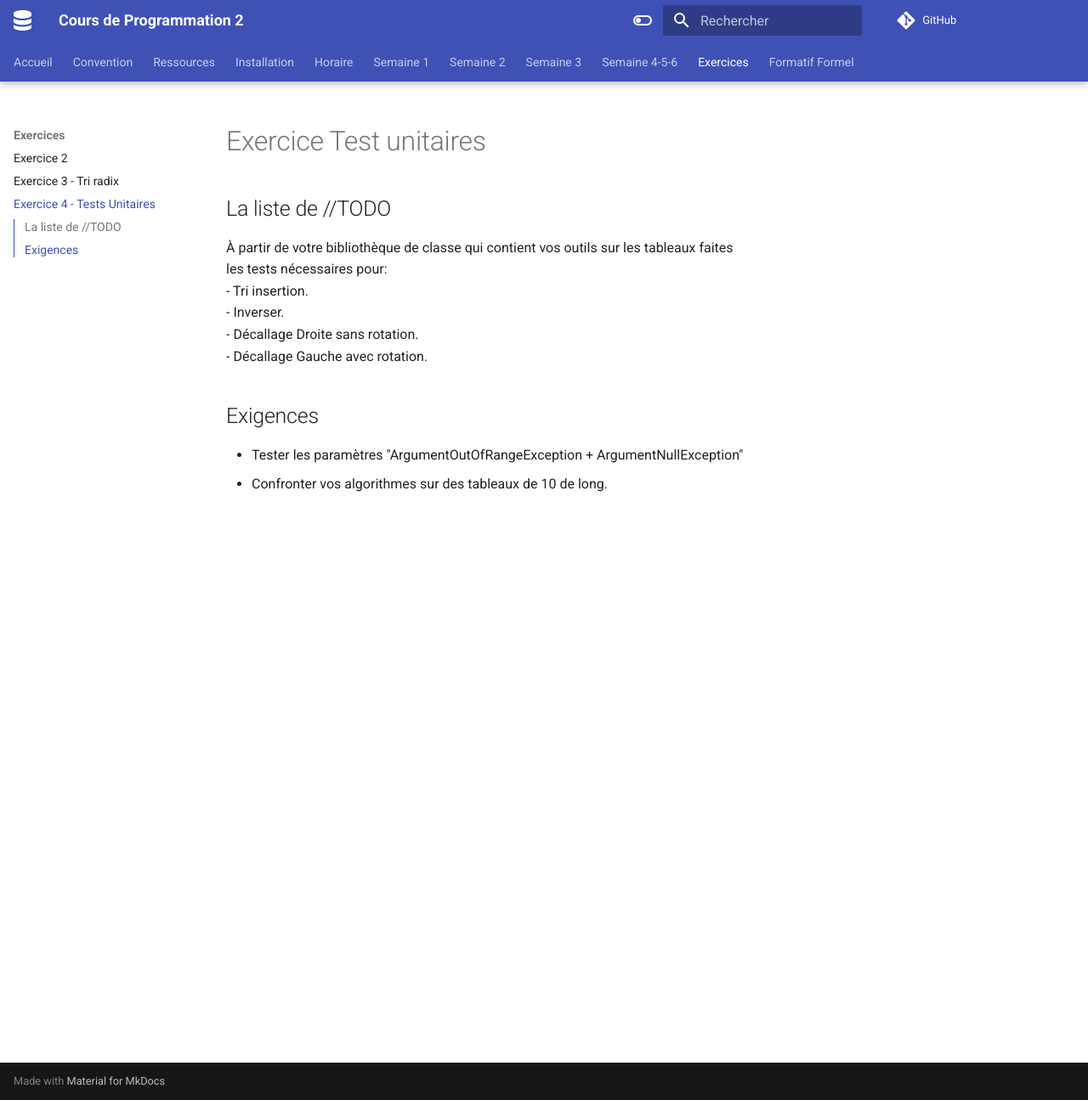
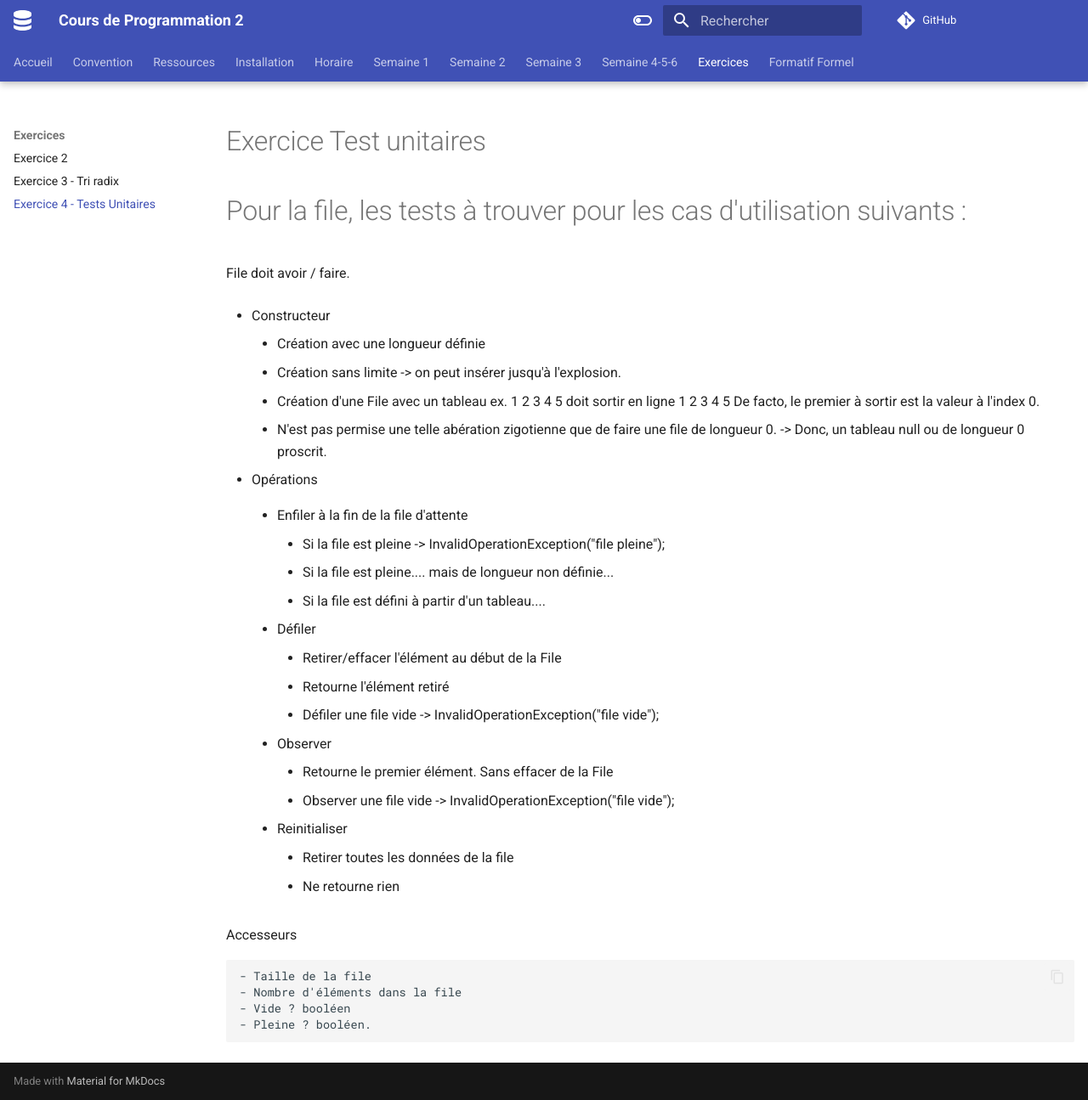
Before and after one commit to TousignantSimon-P2/TousignantSimon-P2.github.io, an MkDocs documentation site: the page built from docs/exercices/exercice_test_unitaires1.md, in a window 1280 px wide and 1295 px high. Shown: the whole window at 85% size. Built offline with MkDocs 1.6.1 and Material for MkDocs 9.7.7, drawn with Linux system fonts in a browser that asks for light colours; comment, search, counter and statistics services are not loaded.

```diff
--- a/docs/exercices/exercice_test_unitaires1.md
+++ b/docs/exercices/exercice_test_unitaires1.md
@@ -1,15 +1,40 @@
 # Exercice Test unitaires
 
-## La liste de //TODO
+# Pour la file, les tests à trouver pour les cas d'utilisation suivants :
+File doit avoir / faire.
 
-À partir de votre bibliothèque de classe qui contient vos outils sur les tableaux faites
-les tests nécessaires pour:
-- Tri insertion.
-- Inverser.
-- Décallage Droite sans rotation.
-- Décallage Gauche avec rotation.
+- Constructeur
+	- Création avec une longueur définie
+	- Création sans limite -> on peut insérer jusqu'à l'explosion.
+	- Création d'une File avec un tableau ex. 1 2 3 4 5 doit sortir en ligne 1 2 3 4 5
+	  De facto, le premier à sortir est la valeur à l'index 0.
+	- N'est pas permise une telle abération zigotienne que de faire une file de
+	  longueur 0.
+	  -> Donc, un tableau null ou de longueur 0 proscrit.
 
+- Opérations
 
-## Exigences
-- Tester les paramètres "ArgumentOutOfRangeException + ArgumentNullException"
-- Confronter vos algorithmes sur des tableaux de 10 de long.
+	- Enfiler à la fin de la file d'attente
+		- Si la file est pleine -> InvalidOperationException("file pleine");
+		- Si la file est pleine.... mais de longueur non définie...
+		- Si la file est défini à partir d'un tableau....
+
+	- Défiler
+		- Retirer/effacer l'élément au début de la File
+		- Retourne l'élément retiré
+		- Défiler une file vide -> InvalidOperationException("file vide");
+
+	- Observer
+	    - Retourne le premier élément. Sans effacer de la File
+		- Observer une file vide -> InvalidOperationException("file vide");
+
+	- Reinitialiser
+		- Retirer toutes les données de la file
+		- Ne retourne rien
+
+Accesseurs
+
+	- Taille de la file
+	- Nombre d'éléments dans la file
+	- Vide ? booléen
+	- Pleine ? booléen.
```
Also changed, not shown: docs/exercices/exercices_tri_radix.md.md (+0 -39 lines).
